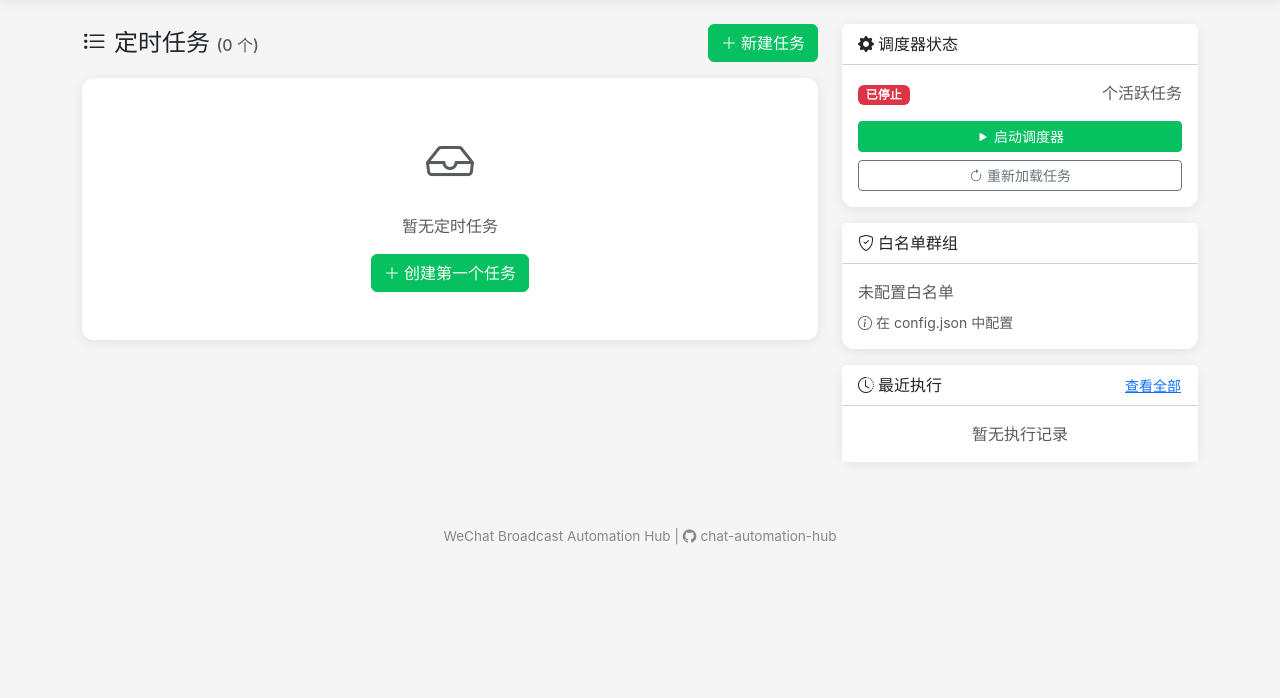
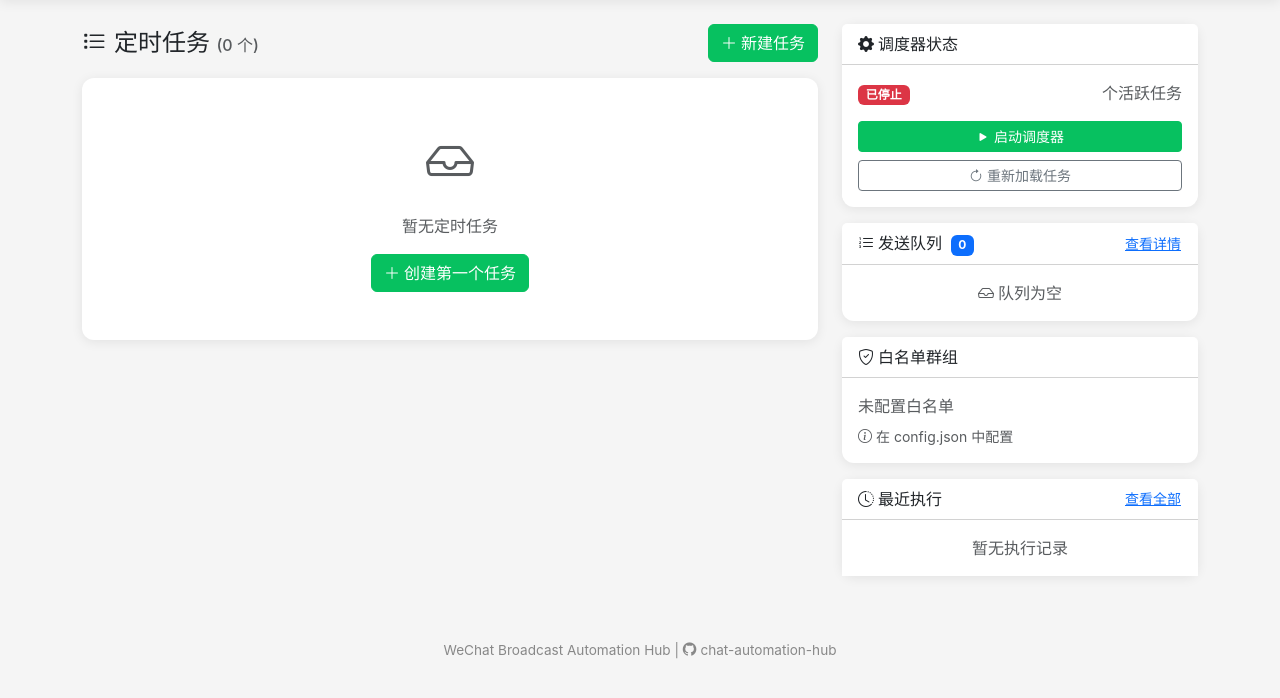
Before and after one commit to R2-D1-coder/chat-automation-hub, a Flask app: template web/templates/index.html in a window 1280 px wide. Shown: the part 57-755 px from the top of the page. Run offline with Flask 3, Linux system fonts and the light colour scheme; the template is opened without the code that fills it, so the values that code supplies are empty.

Commit message:
feat: 绔嬪嵆鎵ц璺宠繃闃熷垪 + 棣栭〉鏄剧ず闃熷垪 + 鏆傚仠娓呯┖闃熷垪
1. 绔嬪嵆鎵ц妯″紡 (immediate=True)
   - 璺宠繃闃熷垪鐩存帴鍙戦€?   - 璺宠繃鍙戦€侀棿闅旀鏌?   - 鐢ㄤ簬蹇€熸祴璇?
2. 棣栭〉鏂板鍙戦€侀槦鍒楀崱鐗?   - 鏄剧ず鍓?涓緟鍙戦€佷换鍔?   - 姣?绉掕嚜鍔ㄥ埛鏂?   - 鐐瑰嚮鍙烦杞鎯呴〉

3. 鏆傚仠/鍋滄鏃舵竻绌洪槦鍒?   - 绂佺敤鍗曚釜浠诲姟锛氭竻闄よ浠诲姟鐨勫緟鍙戦€佸姩浣?   - 鍋滄璋冨害鍣細娓呯┖鏁翠釜闃熷垪

4. 鐐瑰嚮杈撳叆妗嗗尯鍩熶紭鍖?   - 鐐瑰嚮绐楀彛搴曢儴85%浣嶇疆锛堣緭鍏ユ鍖哄煙锛?   - 閬垮厤鐐瑰嚮鑱婂ぉ璁板綍鍖哄煙

```diff
--- a/src/core/send_queue.py
+++ b/src/core/send_queue.py
@@ -188,6 +188,19 @@ class SendQueue:
             self._queue = [a for a in self._queue if a.status == "running"]
             log.info("队列已清空")
 
+    def clear_task(self, task_name: str):
+        """清空指定任务的待执行动作"""
+        with self._lock:
+            before = len([a for a in self._queue if a.status == "pending"])
+            self._queue = [
+                a for a in self._queue
+                if a.status != "pending" or a.task_name != task_name
+            ]
+            after = len([a for a in self._queue if a.status == "pending"])
+            removed = before - after
+            if removed > 0:
+                log.info(f"已清除任务 '{task_name}' 的 {removed} 个待发送动作")
+
     def start_executor(self):
         """启动执行器线程"""
         if self._executor_thread and self._executor_thread.is_alive():
--- a/web/app.py
+++ b/web/app.py
@@ -167,6 +167,13 @@ def toggle_task(task_id: int):
         db.toggle_task(task_id, new_status)
         task.enabled = new_status
         add_job_for_task(task)
+
+        # 禁用任务时，清空该任务在队列中的待发送动作
+        if not new_status:
+            from src.core.send_queue import get_send_queue
+            queue = get_send_queue()
+            queue.clear_task(task.name)
+
         status_text = "启用" if new_status else "禁用"
         flash(f"任务 '{task.name}' 已{status_text}", "success")
     return redirect(url_for("index"))
@@ -174,14 +181,14 @@ def toggle_task(task_id: int):
 
 @app.route("/task/<int:task_id>/run", methods=["POST"])
 def run_task(task_id: int):
-    """立即执行任务"""
+    """立即执行任务（跳过队列，直接发送）"""
     task = db.get_task(task_id)
     if task:
-        # 异步执行（避免阻塞）
+        # 异步执行（避免阻塞），immediate=True 跳过队列直接发送
         import threading
-        thread = threading.Thread(target=execute_task, args=(task_id,))
+        thread = threading.Thread(target=execute_task, args=(task_id, True))
         thread.start()
-        flash(f"任务 '{task.name}' 已开始执行", "info")
+        flash(f"任务 '{task.name}' 正在立即执行（跳过队列）", "info")
     return redirect(url_for("index"))
 
 
@@ -212,9 +219,15 @@ def api_start_scheduler():
 
 @app.route("/api/scheduler/stop", methods=["POST"])
 def api_stop_scheduler():
-    """停止调度器"""
+    """停止调度器并清空发送队列"""
     stop_scheduler()
-    return jsonify({"success": True, "message": "调度器已停止"})
+
+    # 同时清空发送队列
+    from src.core.send_queue import get_send_queue
+    queue = get_send_queue()
+    queue.clear_all()
+
+    return jsonify({"success": True, "message": "调度器已停止，发送队列已清空"})
 
 
 @app.route("/api/scheduler/reload", methods=["POST"])
--- a/web/templates/index.html
+++ b/web/templates/index.html
@@ -124,6 +124,24 @@
             </div>
         </div>
 
+        <!-- 发送队列 -->
+        <div class="card mb-3">
+            <div class="card-header bg-white d-flex justify-content-between align-items-center">
+                <span>
+                    <i class="bi bi-list-ol me-1"></i>发送队列
+                    <span class="badge bg-primary ms-1" id="queue-count">0</span>
+                </span>
+                <a href="{{ url_for('queue_page') }}" class="btn btn-link btn-sm p-0">查看详情</a>
+            </div>
+            <div class="card-body p-0">
+                <div id="queue-list" style="max-height: 200px; overflow-y: auto;">
+                    <div class="text-center text-muted py-3">
+                        <i class="bi bi-hourglass-split me-1"></i>加载中...
+                    </div>
+                </div>
+            </div>
+        </div>
+
         <!-- 白名单群组 -->
         <div class="card mb-3">
             <div class="card-header bg-white">
@@ -184,5 +202,54 @@ function controlScheduler(action) {
         })
         .catch(e => alert('操作失败: ' + e));
 }
+
+function loadQueue() {
+    fetch('/api/queue')
+        .then(r => r.json())
+        .then(data => {
+            document.getElementById('queue-count').textContent = data.pending_count;
+            renderQueueList(data.actions);
+        })
+        .catch(e => console.error('加载队列失败:', e));
+}
+
+function renderQueueList(actions) {
+    const container = document.getElementById('queue-list');
+
+    if (actions.length === 0) {
+        container.innerHTML = '<div class="text-center text-muted py-3"><i class="bi bi-inbox me-1"></i>队列为空</div>';
+        return;
+    }
+
+    container.innerHTML = '<ul class="list-group list-group-flush">' +
+        actions.slice(0, 5).map(action => {
+            const statusIcon = {
+                'pending': 'hourglass-split text-info',
+                'running': 'play-fill text-warning',
+                'success': 'check-circle-fill text-success',
+                'failed': 'x-circle-fill text-danger'
+            }[action.status] || 'question-circle';
+
+            return `<li class="list-group-item py-2">
+                <div class="d-flex justify-content-between align-items-center">
+                    <div>
+                        <i class="bi bi-${statusIcon} me-1"></i>
+                        <span class="small">${action.group_name}</span>
+                    </div>
+                    <small class="text-muted">${action.scheduled_time.split(' ')[1]}</small>
+                </div>
+            </li>`;
+        }).join('') + '</ul>';
+
+    if (actions.length > 5) {
+        container.innerHTML += `<div class="text-center text-muted small py-1">还有 ${actions.length - 5} 个...</div>`;
+    }
+}
+
+// 页面加载时获取队列，并每 5 秒刷新一次
+document.addEventListener('DOMContentLoaded', function() {
+    loadQueue();
+    setInterval(loadQueue, 5000);
+});
 </script>
 {% endblock %}
```
Also changed, not shown: src/adapters/wechat_desktop.py (+56 -12 lines), web/scheduler.py (+21 -9 lines), 1 other file.
